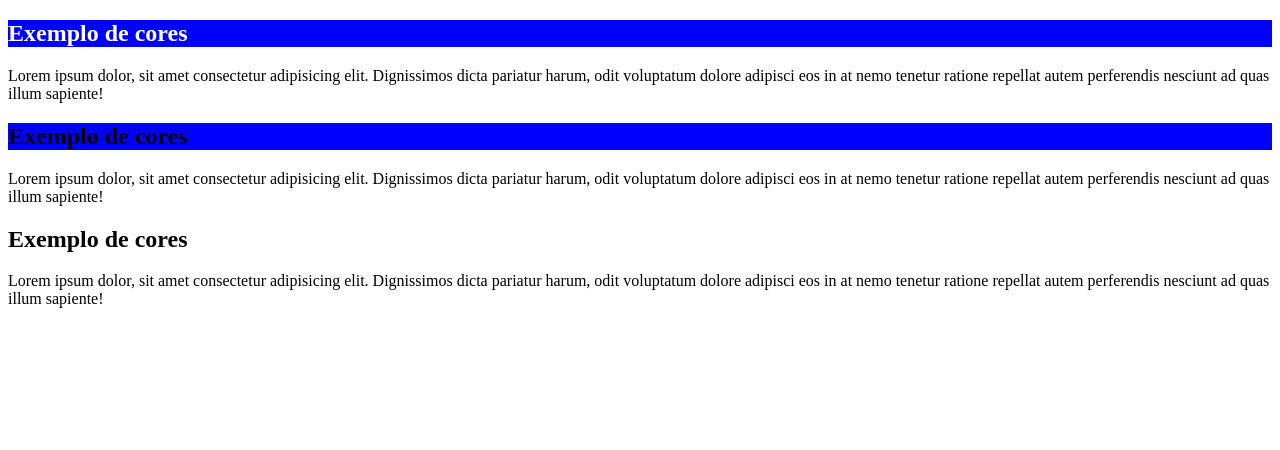
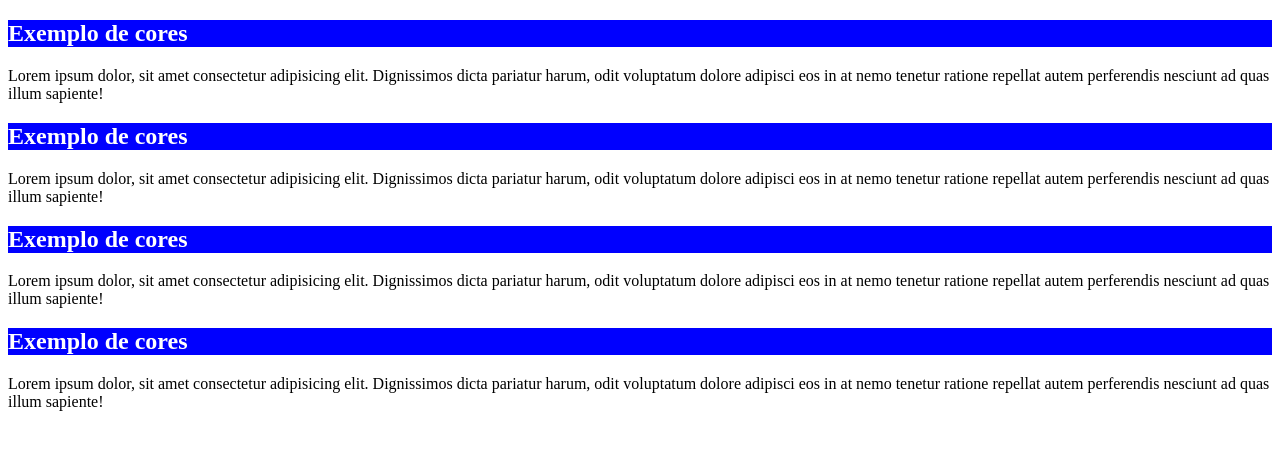
Before and after one commit to LeohSouza/CursoEmVideo-HML5-e-CSS3, a plain HTML site: page Modulo 2/Aulas/Aula 02/cor1.html in a window 1280 px wide. Drawn offline with Linux system fonts and the light colour scheme.

Commit message:
Aula de cor 1

```diff
--- a/Modulo 2/Aulas/Aula 02/cor1.html
+++ b/Modulo 2/Aulas/Aula 02/cor1.html
@@ -15,11 +15,15 @@
         <p>Lorem ipsum dolor, sit amet consectetur adipisicing elit. Dignissimos dicta pariatur harum, odit voluptatum dolore adipisci eos in at nemo tenetur ratione repellat autem perferendis nesciunt ad quas illum sapiente!</p>
 
         <!-- Representação hexadecimal -->
-        <h2 style="background-color: #0000ff; color: ffffff;">Exemplo de cores</h2>
+        <h2 style="background-color: #0000ff; color: #ffffff;">Exemplo de cores</h2>
         <p>Lorem ipsum dolor, sit amet consectetur adipisicing elit. Dignissimos dicta pariatur harum, odit voluptatum dolore adipisci eos in at nemo tenetur ratione repellat autem perferendis nesciunt ad quas illum sapiente!</p>
 
         <!-- Representação RGB -->
-        <h2>Exemplo de cores</h2>
+        <h2 style="background-color: rgb(0,0,255); color:rgb(255, 255,255);">Exemplo de cores</h2>
+        <p>Lorem ipsum dolor, sit amet consectetur adipisicing elit. Dignissimos dicta pariatur harum, odit voluptatum dolore adipisci eos in at nemo tenetur ratione repellat autem perferendis nesciunt ad quas illum sapiente!</p>
+
+        <!-- Representação hsl - matix, saturação e luminosidade  hsl(matix,saturação,luminosidade) -->
+        <h2 style="background-color: hsl(240,100%,50%); color:hsl(0, 0%, 100%);">Exemplo de cores</h2>
         <p>Lorem ipsum dolor, sit amet consectetur adipisicing elit. Dignissimos dicta pariatur harum, odit voluptatum dolore adipisci eos in at nemo tenetur ratione repellat autem perferendis nesciunt ad quas illum sapiente!</p>
 
     </body>
```
